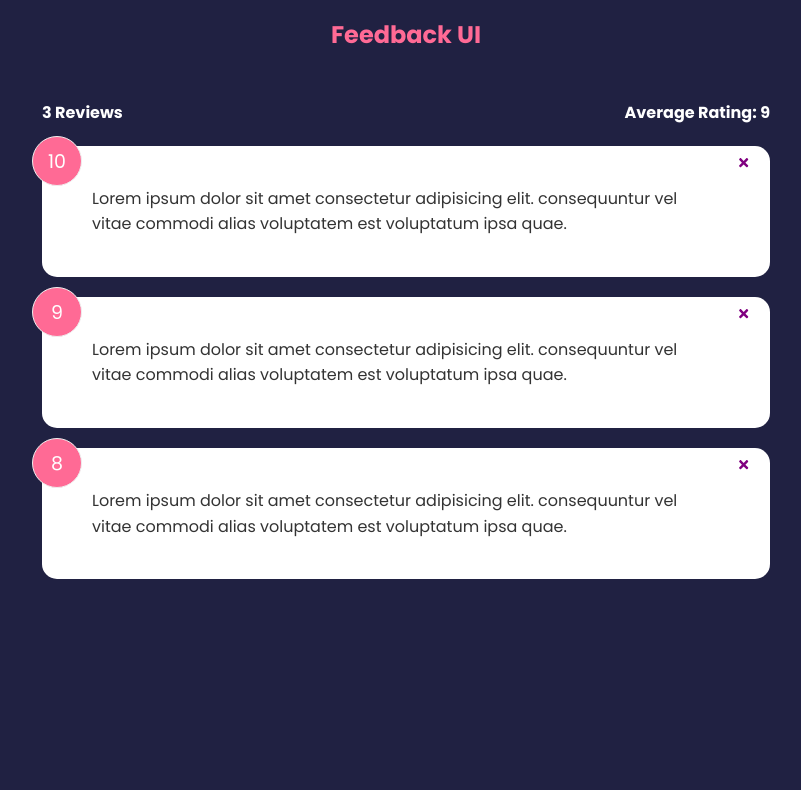
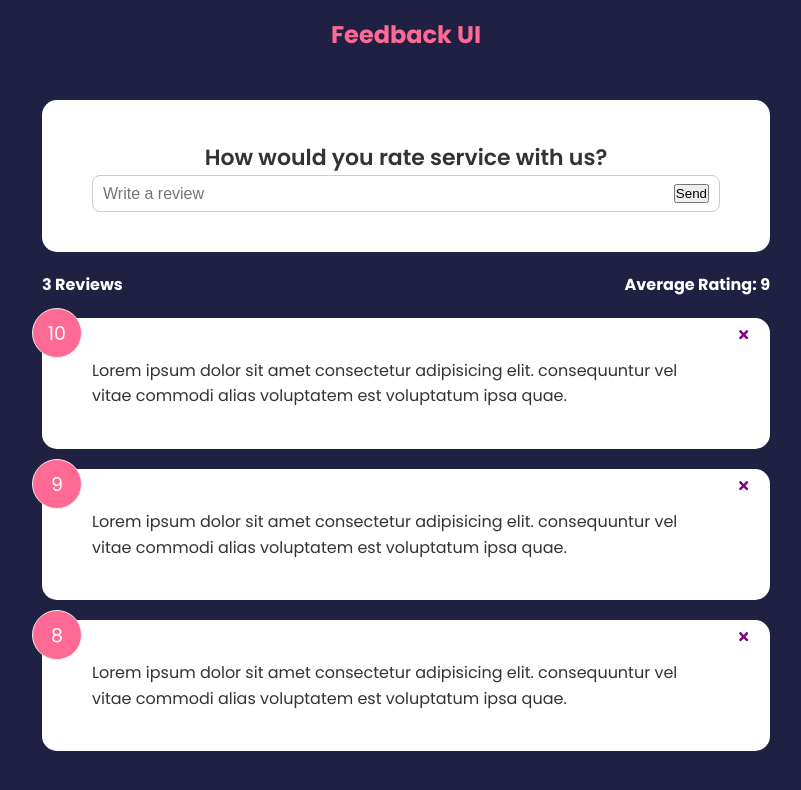
Before and after one commit to Simonbiker/Feedback-react, a React (Create React App) app in the folder feedback/: page / in a window 1280 px wide. Shown: the top 790 px of the page, without its empty margins (234-1035 px from the left). Built offline with nearby package versions, Linux system fonts and the light colour scheme.

Commit message:
Adding form component to create reviews

```diff
--- a/feedback/src/App.js
+++ b/feedback/src/App.js
@@ -3,6 +3,7 @@
 import FeedbackData from './data/FeedbackData';
 import FeedbackList from './components/FeedbackList';
 import FeedbackStats from './components/FeedbackStats';
+import FeedbackForm from './components/FeedbackForm';
 
 
 function App() {
@@ -18,6 +19,7 @@
     <>
       <Header />
       <div className="container">
+        <FeedbackForm />
         <FeedbackStats feedback={feedback} />
         <FeedbackList feedback={feedback}
           handleDelete={deleteFeedback} />
--- /dev/null
+++ b/feedback/src/components/FeedbackForm.jsx
@@ -0,0 +1,28 @@
+import React from 'react'
+import { useState } from 'react'
+import Card from './shared/Card'
+
+function FeedbackForm() {
+
+    const [text, setText] = useState('')
+
+    const handleTextChange = (e) => {
+        setText(e.target.value)
+    }
+
+  return (
+      <Card>
+          <form>
+              <h2>How would you rate service with us?</h2>
+              {/* @todo - rating select component */}
+              <div className='input-group'>
+                  <input onChange={handleTextChange} type="text" placeholder='Write a review'
+                  value={text}/>
+                  <button type='submit'>Send</button>
+              </div>
+          </form>
+    </Card>
+  )
+}
+
+export default FeedbackForm
```
